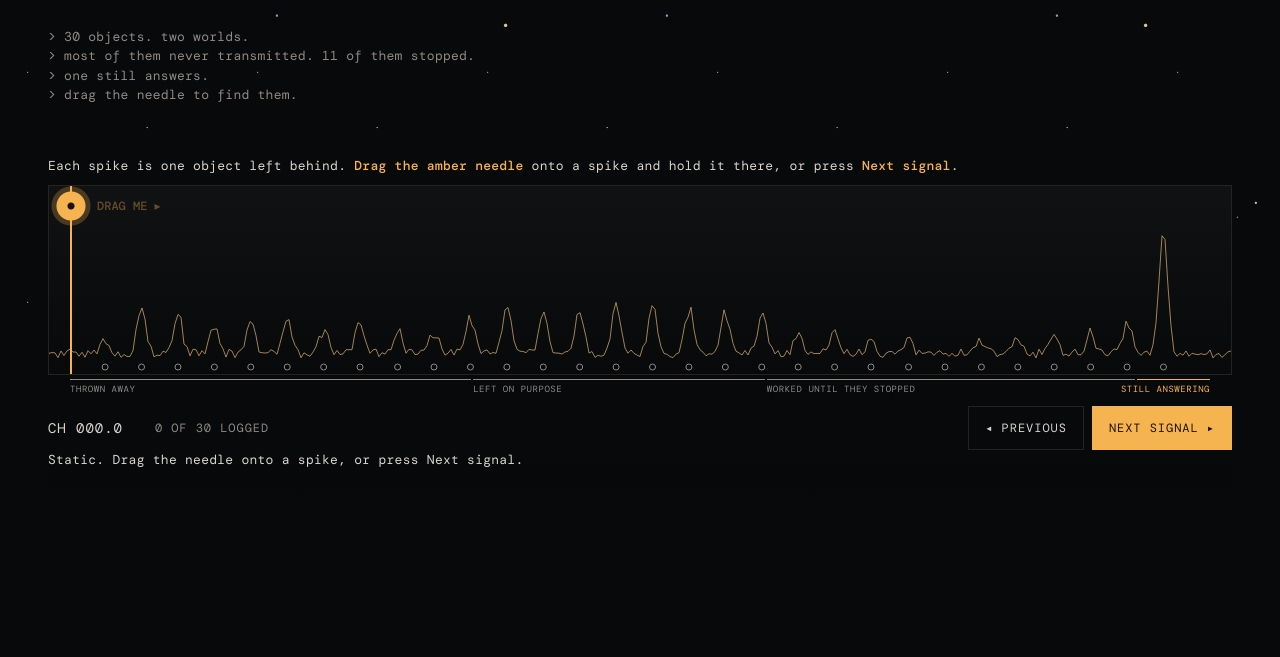
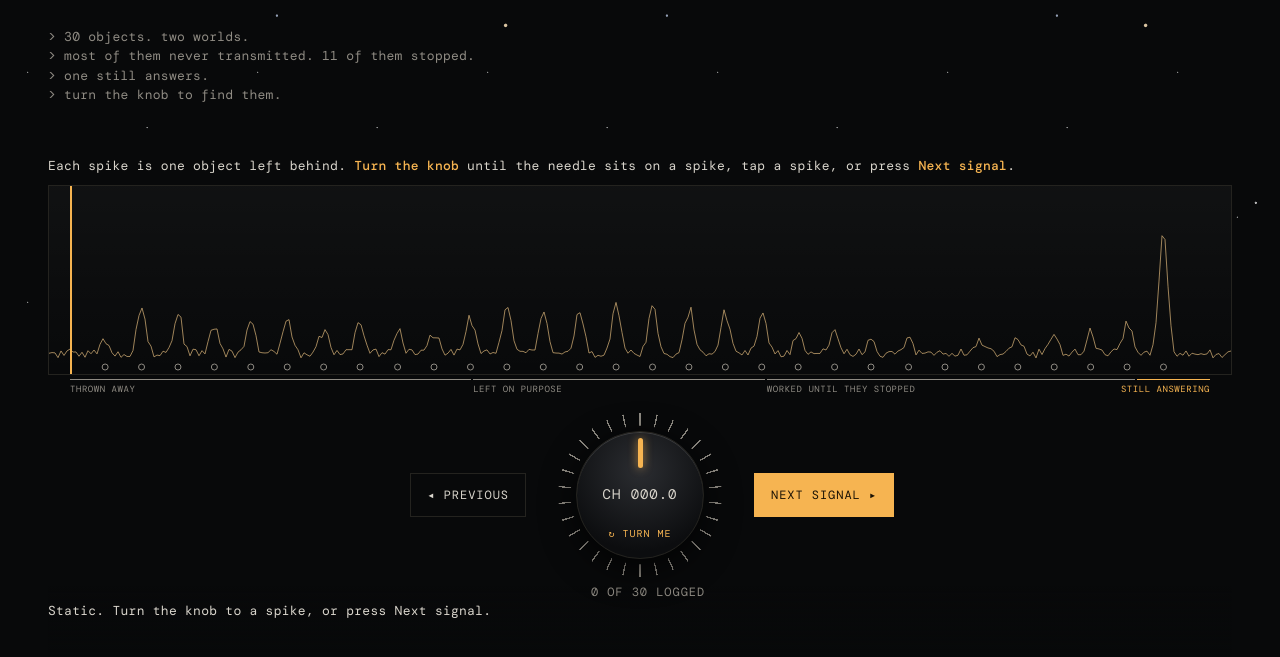
Before and after one commit to Amritanshu-nirjhar/abandoned-but-not-forgotten, a plain HTML site: page index.html in a window 1280 px wide. Shown: the part 429-1086 px from the top of the page. Drawn offline with nearby package versions, Linux system fonts and the light colour scheme.

Commit message:
Station: rotary tuning knob with channel readout, settles onto objects on release
Co-Authored-By: Claude Fable 5.2 <noreply@anthropic.com>

```diff
--- a/app.js
+++ b/app.js
@@ -1,10 +1,11 @@
 // Signal console. Content comes from data.js (SIGNALS, SOURCES, marsLightSeconds, MOON_LIGHT_S).
 const $ = s => document.querySelector(s);
 const reduce = matchMedia('(prefers-reduced-motion: reduce)').matches;
+const TURN = 20;   // channels per full turn of the knob
 const TOL = 1.4;   // how close (in channels) the dial must be to catch a carrier
 const PAD = 22;    // half the 44px dial thumb: the thumb's centre travels PAD … width−PAD
 
-const dial = $('#dial'), rx = $('#rx'), stateEl = $('#state'), count = $('#count'), cv = $('#scope'), g = cv.getContext('2d');
+const knob = $('#knob'), dial = $('#dial'), rx = $('#rx'), stateEl = $('#state'), count = $('#count'), cv = $('#scope'), g = cv.getContext('2d');
 const found = new Set();
 let target, locked = null, timers = [], noiseAmp = 1, touched = false;
 
@@ -54,10 +55,6 @@ function draw() {
     found.has(s.id) ? (g.fillStyle = 'hsl(36 90% 64%)', g.fill()) : (g.strokeStyle = '#8f8b83', g.lineWidth = 1, g.stroke());
     if (s === target) { g.beginPath(); g.arc(X(s.ch), h - 7, 7, 0, 7); g.strokeStyle = '#f4f0e7'; g.lineWidth = 1; g.stroke(); }
   }
-  if (!touched) { // until the needle is first moved, say what it is
-    const x = X(+dial.value) + 26, a = reduce ? 1 : 0.6 + 0.4 * Math.sin(performance.now() / 300);
-    g.font = '500 12px "DM Mono", monospace'; g.fillStyle = `hsl(36 90% 64% / ${a})`; g.fillText('DRAG ME ▸', x, 24);
-  }
   g.beginPath();
   for (let x = 0; x <= w; x += 3) {
     let y = Math.random() * 9 * noiseAmp;
@@ -79,12 +76,13 @@ function tune() {
   const v = +dial.value;
   $('#ch').textContent = chLabel(v);
   dial.setAttribute('aria-valuetext', chLabel(v));
+  knob.style.setProperty('--rot', v / TURN * 360 + 'deg');
   const near = SIGNALS.find(s => Math.abs(s.ch - v) < TOL) || null;
   if (near === target) return;
   target = near; locked = null; cancel(); count.textContent = '';
   rx.replaceChildren(); rx.className = '';
   noiseAmp = 1; updateLog();
-  if (!near) { say(found.size ? 'Static. No carrier.' : 'Static. Drag the needle onto a spike, or press Next signal.'); setNoise(0.05); }
+  if (!near) { say(found.size ? 'Static. No carrier.' : 'Static. Turn the knob to a spike, or press Next signal.'); setNoise(0.05); }
   else {
     say(found.has(near.id) ? `Carrier: ${near.title}. Hold.` : 'Carrier detected. Hold.');
     setNoise(0.035);
@@ -240,8 +238,21 @@ function goto(ch, scroll) {
   dial.value = ch; tune();
   if (scroll) $('#console').scrollIntoView({ behavior: reduce ? 'auto' : 'smooth' });
 }
-dial.addEventListener('input', () => { touched = true; tune(); });
-$('#next').onclick = () => { touched = true; const s = SIGNALS.find(s => s.ch > +dial.value + TOL); if (s) goto(s.ch); };
+const touch = () => { touched = true; document.body.classList.add('touched'); };
+dial.addEventListener('input', () => { touch(); tune(); });
+// Knob: dragging around its centre turns it. Letting go near an object settles onto it.
+{
+  let last = null;
+  const ang = e => { const r = knob.getBoundingClientRect(); return Math.atan2(e.clientY - r.top - r.height / 2, e.clientX - r.left - r.width / 2) * 180 / Math.PI; };
+  knob.onpointerdown = e => { knob.setPointerCapture(e.pointerId); last = ang(e); touch(); };
+  knob.onpointermove = e => {
+    if (last === null) return;
+    const a = ang(e), d = ((a - last + 540) % 360) - 180; last = a; // shortest way round, so crossing ±180° does not jump
+    dial.value = Math.max(0, Math.min(100, +dial.value + d / 360 * TURN)); tune();
+  };
+  knob.onpointerup = knob.onpointercancel = () => { last = null; if (target) { dial.value = target.ch; tune(); } };
+}
+$('#next').onclick = () => { touch(); const s = SIGNALS.find(s => s.ch > +dial.value + TOL); if (s) goto(s.ch); };
 $('#prev').onclick = () => { const s = SIGNALS.findLast(s => s.ch < +dial.value - TOL); if (s) goto(s.ch); };
 
 // ── Scale: one square per tonne ──
@@ -265,7 +276,7 @@ linkList($('#credits'), SIGNALS.filter(s => s.img).map(s => [`${s.title}: ${s.cr
 
 // ── Boot: a cursor, four lines, then the band. Any key or tap skips it. ──
 const N = SIGNALS.length, STOPPED = SIGNALS.filter(s => s.state === 'dead').length;
-const BOOT = `> ${N} objects. two worlds.\n> most of them never transmitted. ${STOPPED} of them stopped.\n> one still answers.\n> drag the needle to find them.\n`;
+const BOOT = `> ${N} objects. two worlds.\n> most of them never transmitted. ${STOPPED} of them stopped.\n> one still answers.\n> turn the knob to find them.\n`;
 $('#coda').textContent = `All ${N} logged. ${N - 1} will not answer again. One will, for as long as anyone points a light at it.`;
 dial.setAttribute('aria-label', `Tuning dial. ${N} signals between channel 0 and 100.`);
 let started = false;
--- a/index.html
+++ b/index.html
@@ -33,22 +33,19 @@
 
   <section id="console" hidden aria-label="Signal console">
     <div class="band">
-      <p class="how mono">Each spike is one object left behind. <b>Drag the amber needle</b> onto a spike and hold it there, or press <b>Next signal</b>.</p>
+      <p class="how mono">Each spike is one object left behind. <b>Turn the knob</b> until the needle sits on a spike, tap a spike, or press <b>Next signal</b>.</p>
       <div class="scope">
         <canvas id="scope" aria-hidden="true"></canvas>
         <input id="dial" type="range" min="0" max="100" step="0.1" value="0"
                aria-label="Tuning dial. Nine signals between channel 0 and 100." aria-describedby="state">
       </div>
       <div id="chapters" class="mono" aria-hidden="true"></div>
-      <div class="readout mono">
-        <output id="ch" for="dial">CH 000.0</output>
-        <span id="count" aria-hidden="true"></span>
-        <span id="got"></span>
-        <div class="seek">
-          <button id="prev" class="mono" aria-label="Seek to previous signal">◂ Previous</button>
-          <button id="next" class="mono" aria-label="Seek to next signal">Next signal ▸</button>
-        </div>
+      <div class="tuner">
+        <button id="prev" class="mono" aria-label="Seek to previous signal">◂ Previous</button>
+        <div id="knob" class="mono" aria-hidden="true"><span class="ring"></span><span class="face"></span><output id="ch" for="dial">CH 000.0</output><small>↻ TURN ME</small></div>
+        <button id="next" class="mono" aria-label="Seek to next signal">Next signal ▸</button>
       </div>
+      <div class="readout mono"><span id="count" aria-hidden="true"></span><span id="got"></span></div>
       <p id="state" class="mono" role="status">Static. No carrier.</p>
     </div>
 
--- a/style.css
+++ b/style.css
@@ -59,34 +59,41 @@ h1 {
 .scope { position: relative; height: clamp(130px, 22vw, 190px); border: 1px solid var(--rule); background: linear-gradient(rgb(255 255 255 / .035), transparent); }
 .scope:hover, .scope:focus-within { border-color: var(--dim); }
 #scope { width: 100%; height: 100%; display: block; }
-#dial { position: absolute; inset: 0; cursor: grab; width: 100%; height: 100%; margin: 0; background: none; appearance: none; -webkit-appearance: none; touch-action: pan-y; }
-#dial:active { cursor: grabbing; }
+#dial { position: absolute; inset: 0; cursor: pointer; width: 100%; height: 100%; margin: 0; background: none; appearance: none; -webkit-appearance: none; touch-action: pan-y; }
 #dial::-webkit-slider-runnable-track { height: 100%; background: none; }
 #dial::-webkit-slider-thumb {
   -webkit-appearance: none; width: 44px; height: 100%; border: 0; border-radius: 0;
-  background:
-    radial-gradient(circle at 50% 20px, #1a1205 0 3px, transparent 4px),
-    radial-gradient(circle at 50% 20px, hsl(36 90% 64%) 0 14px, hsl(36 90% 64% / .25) 15px 19px, transparent 20px),
-    linear-gradient(90deg, transparent calc(50% - 1px), hsl(36 90% 64%) 0 calc(50% + 1px), transparent 0);
+  background: linear-gradient(90deg, transparent calc(50% - 1px), hsl(36 90% 64%) 0 calc(50% + 1px), transparent 0);
 }
 #dial::-moz-range-track { height: 100%; background: none; }
 #dial::-moz-range-thumb {
   width: 44px; height: 100%; border: 0; border-radius: 0;
-  background:
-    radial-gradient(circle at 50% 20px, #1a1205 0 3px, transparent 4px),
-    radial-gradient(circle at 50% 20px, hsl(36 90% 64%) 0 14px, hsl(36 90% 64% / .25) 15px 19px, transparent 20px),
-    linear-gradient(90deg, transparent calc(50% - 1px), hsl(36 90% 64%) 0 calc(50% + 1px), transparent 0);
+  background: linear-gradient(90deg, transparent calc(50% - 1px), hsl(36 90% 64%) 0 calc(50% + 1px), transparent 0);
 }
 #dial:focus-visible { outline-offset: 0; }
 .readout { display: flex; align-items: center; gap: 1rem; }
 #ch { color: var(--ink); font-size: .875rem; }
 #count { color: var(--sig); }
 #got { color: var(--dim); }
-.readout { margin-top: .6rem; flex-wrap: wrap; }
+.readout { justify-content: center; min-height: 1.5em; }
+/* The tuning knob: drag around it to turn. Five turns cover the band, so each object is a comfortable sixth of a turn apart. */
+.tuner { display: grid; grid-template-columns: 1fr auto 1fr; align-items: center; gap: clamp(.5rem, 3vw, 2rem); margin: 1rem 0 .4rem; }
+.tuner #prev { justify-self: end; } .tuner #next { justify-self: start; }
+#knob { position: relative; width: clamp(116px, 30vw, 164px); aspect-ratio: 1; border-radius: 50%; display: grid; place-items: center; cursor: grab; touch-action: none; user-select: none; -webkit-user-select: none; }
+#knob:active { cursor: grabbing; }
+#knob .ring { position: absolute; inset: 0; border-radius: 50%; transform: rotate(var(--rot, 0deg)); background: repeating-conic-gradient(from -.5deg, var(--dim) 0 1deg, transparent 1deg 12deg); -webkit-mask: radial-gradient(closest-side, transparent 84%, #000 85%); mask: radial-gradient(closest-side, transparent 84%, #000 85%); }
+#knob .face { position: absolute; inset: 11%; border-radius: 50%; transform: rotate(var(--rot, 0deg)); background: radial-gradient(circle at 50% 30%, #2b2d31, #0c0d0f 75%); border: 1px solid var(--rule); box-shadow: 0 10px 34px rgb(0 0 0 / .7), inset 0 1px 0 rgb(255 255 255 / .14); }
+#knob .face::after { content: ""; position: absolute; left: 50%; top: 5%; width: 5px; height: 24%; margin-left: -2.5px; border-radius: 3px; background: hsl(36 90% 64%); box-shadow: 0 0 10px hsl(36 90% 64% / .7); }
+#knob:hover .face, #knob:active .face { border-color: var(--dim); }
+#knob #ch, #knob small { position: relative; pointer-events: none; grid-area: 1 / 1; }
+#knob small { align-self: end; margin-bottom: 22%; color: hsl(36 90% 64%); font-size: .625rem; letter-spacing: .1em; animation: nudge 1.4s ease-in-out infinite; }
+.touched #knob small { display: none; }
+@keyframes nudge { 50% { opacity: .35; } }
+@media (prefers-reduced-motion: reduce) { #knob small { animation: none; } }
 .seek { margin-left: auto; display: flex; gap: .5rem; }
-.seek button { min-height: 44px; padding: 0 1rem; border: 1px solid var(--rule); color: var(--ink); }
-.seek button:hover { border-color: var(--ink); }
-.seek #next { background: hsl(36 90% 64%); border-color: hsl(36 90% 64%); color: #1a1205; }
+.tuner button { min-height: 44px; padding: 0 clamp(.6rem, 2.5vw, 1rem); border: 1px solid var(--rule); color: var(--ink); }
+.tuner button:hover { border-color: var(--ink); }
+.tuner #next { background: hsl(36 90% 64%); border-color: hsl(36 90% 64%); color: #1a1205; }
 #state { margin: 0; color: var(--ink); min-height: 3em; text-transform: none; letter-spacing: .02em; font-size: .8125rem; }
 
 /* ── Transmission ── */
```
